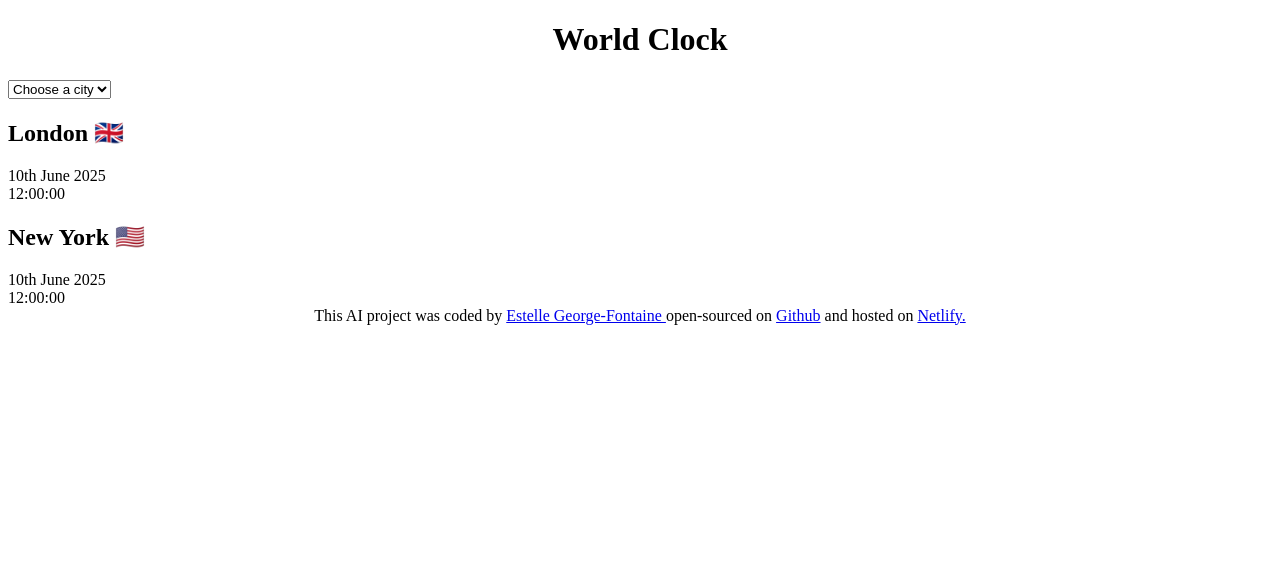
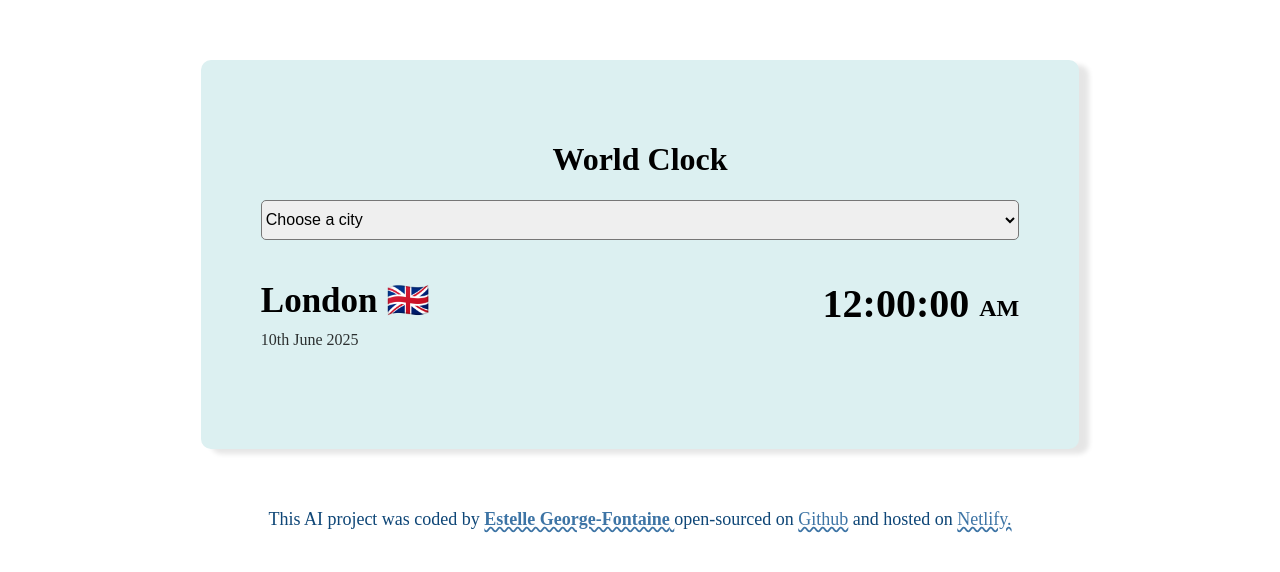
Before and after one commit to estelle-gf/world-clock, a plain HTML site: page index.html in a window 1280 px wide. Drawn offline with Linux system fonts and the light colour scheme.

Commit message:
styled project with css

```diff
--- a/index.html
+++ b/index.html
@@ -9,7 +9,7 @@
 <body>
 <div class="container">
     <h1> World Clock</h1>
-</div>
+
 <select>
     <option value=" "> Choose a city</option>
     <option value="london">London</option>
@@ -18,14 +18,17 @@
     <option value="paris">Paris</option>
 
 </select>
-<div class="city"> <h2> London 🇬🇧 </h2></div>
+
+<div class="city">
+<div>
+    <h2> London 🇬🇧 </h2>
 <div class="date"> 10th June 2025</div>
-<div class="time"> 12:00:00 </div>
+</div>
+<div class="time"> 12:00:00 <small> AM </small></div>
+</div>
+</div>
 
-<div class="city"> <h2> New York 🇺🇸 </h2></div>
-<div class="date"> 10th June 2025</div>
-<div class="time"> 12:00:00 </div>
-    <footer> This AI project was coded by <a href="https://github.com/estelle-gf" target="_blank">Estelle George-Fontaine </a> open-sourced on <a href="https://github.com/estelle-gf/world-clock" target="_blank">Github</a> and hosted on <a href="https://estellesworldclock.netlify.app/" target="_blank">Netlify.</a> </footer>
+    <footer> This AI project was coded by <a href="https://github.com/estelle-gf" target="_blank"><strong>Estelle George-Fontaine</strong> </a> open-sourced on <a href="https://github.com/estelle-gf/world-clock" target="_blank">Github</a> and hosted on <a href="https://estellesworldclock.netlify.app/" target="_blank">Netlify.</a> </footer>
 </body>
 <script src="script.js"></script>
 </html>
--- a/style.css
+++ b/style.css
@@ -1,2 +1,50 @@
-h1{text-align: center;}
-footer {text-align: center;}
+.container {max-width: 60%;
+background-color: rgb(220, 240, 241);
+margin: 60px auto;
+padding: 60px;
+box-shadow: 10px 5px 5px rgba(0, 0, 0, 0.1);
+border-radius: 10px;
+}
+
+h1
+{text-align: center;}
+
+footer
+{text-align: center;
+    font-size: 18px;
+    color:rgb(14, 70, 119);
+}
+a {
+    color: rgb(61, 116, 165);
+    text-decoration: wavy underline;
+}
+
+select
+{display: block;
+    width: 100%;
+height: 40px;
+font-size: 16px;
+border-radius: 5px;}
+
+.city {
+    display:flex;
+    margin:20px 0;
+    justify-content:space-between;
+    border-bottom: 1px dotted grey;
+padding: 20px 0;}
+.city:last-child{border:none;}
+
+    h2{margin:0 0 10px;
+    font-size:35px;
+   }
+
+.time {
+    font-size:40px;
+font-weight: bold;}
+
+.time small {
+    font-size: 24px;
+    vertical-align:middle;
+    line-height:30px;
+}
+.date {opacity:0.8;}
```
